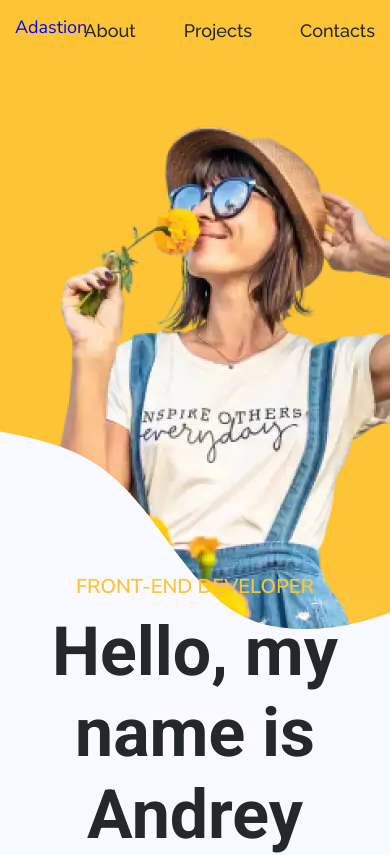
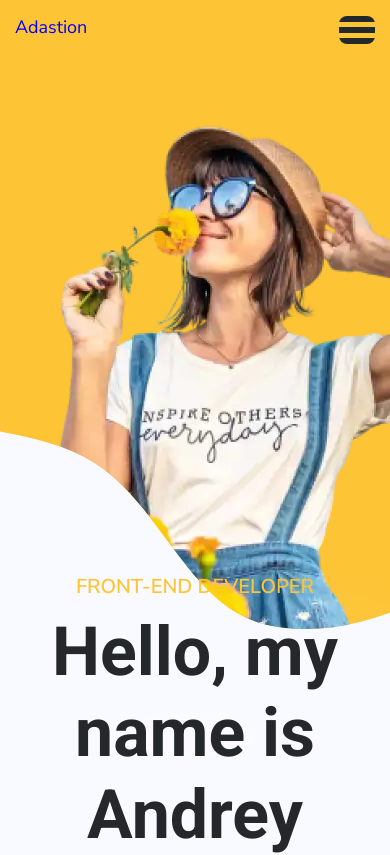
Before and after one commit to adastion/cv_adastion, a React (Vite) app: page / in a window 390 px wide. Shown: the top 855 px of the page. Built offline with nearby package versions, Linux system fonts and the light colour scheme; a web font is replaced by a local one.

Commit message:
added mobile menu

```diff
--- a/src/componets/buttons/Button.tsx
+++ b/src/componets/buttons/Button.tsx
@@ -3,10 +3,17 @@ import "./button.css";
 
 type TypeButtonProps = {
   buttonName: string;
-  status?: "primary" | "secondary";
+  status?: "primary" | "secondary" | "menu";
+  handler?: () => void;
+  isActiveMobile?: boolean;
 };
 
-export const Button: FC<TypeButtonProps> = ({ buttonName, status }) => {
+export const Button: FC<TypeButtonProps> = ({
+  buttonName,
+  status,
+  handler,
+  isActiveMobile,
+}) => {
   if (!status) {
     return <button className={`btn`}>{buttonName}</button>;
   }
@@ -16,4 +23,14 @@ export const Button: FC<TypeButtonProps> = ({ buttonName, status }) => {
   if (status === "secondary") {
     return <button className={`btn btn--${status}`}>{buttonName}</button>;
   }
+  if (status === "menu") {
+    return (
+      <button
+        onClick={handler}
+        className={
+          `btn btn--${status} ` + (isActiveMobile ? "btn--menu-open" : "")
+        }
+      ></button>
+    );
+  }
 };
--- a/src/componets/buttons/button.css
+++ b/src/componets/buttons/button.css
@@ -28,3 +28,33 @@
   background-color: var(--color-accent);
   border: none;
 }
+
+.btn--menu {
+  width: 36px;
+  height: 28px;
+  padding: 0;
+  border: none;
+  background: linear-gradient(
+    var(--color-titles) 20%,
+    transparent 20% 40%,
+    var(--color-titles) 40% 60%,
+    transparent 60% 80%,
+    var(--color-titles) 80% 100%
+  );
+  display: none;
+
+  @media screen and (max-width: 425px) {
+    display: flex;
+    z-index: 20;
+  }
+}
+
+.btn--menu-open {
+  background: linear-gradient(
+    var(--color-accent) 20%,
+    transparent 20% 40%,
+    var(--color-accent) 40% 60%,
+    transparent 60% 80%,
+    var(--color-accent) 80% 100%
+  );
+}
--- a/src/componets/navigation/Navigation.tsx
+++ b/src/componets/navigation/Navigation.tsx
@@ -4,11 +4,17 @@ import "./navigation.css";
 
 export type TypeNavigationProps = {
   navItems: string[];
+  isActiveMobile?: boolean;
 };
 
-export const Navigation: FC<TypeNavigationProps> = ({ navItems }) => {
+export const Navigation: FC<TypeNavigationProps> = ({
+  navItems,
+  isActiveMobile,
+}) => {
   return (
-    <nav className="navigation">
+    <nav
+      className={"navigation " + (isActiveMobile ? "navigation--active" : "")}
+    >
       <ul className="navigation__list">
         <NavItem navItems={navItems} />
       </ul>
--- a/src/componets/navigation/navigation.css
+++ b/src/componets/navigation/navigation.css
@@ -1,5 +1,35 @@
 .navigation {
+  @media screen and (max-width: 425px) {
+    position: absolute;
+    inset: 0;
+    left: -110%;
+    width: 0;
+    height: 100vh;
+    backdrop-filter: brightness(50%);
+    padding: 30px;
+    padding-top: 100px;
+    transition: all 0.5s ease-in-out;
 
+    & .navigation__list {
+      flex-direction: column;
+      align-items: stretch;
+      gap: 20px;
+    }
+
+    & .navigation__item {
+      padding: 5px;
+      border-bottom: 2px solid var(--color-accent);
+
+      & a {
+        color: var(--color-accent);
+        font-size: 28px;
+      }
+    }
+  }
+}
+.navigation--active {
+  left: 0;
+  width: 100%;
 }
 
 .navigation__list {
@@ -23,5 +53,4 @@
       outline: none;
     }
   }
-
 }
--- a/src/componets/templates/header/Header.tsx
+++ b/src/componets/templates/header/Header.tsx
@@ -1,4 +1,5 @@
-import { FC } from "react";
+import { FC, useState } from "react";
+import { Button } from "../../buttons/Button";
 import { Logo } from "../../logo/Logo";
 import { Navigation } from "../../navigation/Navigation";
 import "./header.css";
@@ -9,11 +10,29 @@ export type TypeHeaderProps = {
 };
 
 export const Header: FC<TypeHeaderProps> = ({ name, navigation }) => {
+  const [statusMenu, setStatusMenu] = useState<boolean>(false);
+
+  const toggleHandler = () => {
+    if (statusMenu === false) {
+      document.querySelector("body")?.classList.add("scroll-hidden");
+      setStatusMenu(true);
+    } else {
+      document.querySelector("body")?.classList.remove("scroll-hidden");
+      setStatusMenu(false);
+    }
+  };
+
   return (
     <header className="header">
       <div className="container">
         <Logo nameLogo={name} />
-        <Navigation navItems={navigation} />
+        <Navigation isActiveMobile={statusMenu} navItems={navigation} />
+        <Button
+          handler={toggleHandler}
+          buttonName={""}
+          status={"menu"}
+          isActiveMobile={statusMenu}
+        />
       </div>
     </header>
   );
--- a/src/css/base.css
+++ b/src/css/base.css
@@ -3,7 +3,7 @@
   --color-secondary: #f9faff;
   --color-accent: #fdc435;
   --color-border: #e8ecf4;
-  --color-titles: #25282B;
+  --color-titles: #25282b;
 
   --title-primary: "64px";
   --title-secondary: "48px";
@@ -31,6 +31,10 @@ body {
   position: relative;
 }
 
+.scroll-hidden {
+  overflow: hidden;
+}
+
 #root {
   width: 100%;
 }
```
Also changed, not shown: src/componets/templates/skils/Skils.tsx (added, +13 -0 lines).
